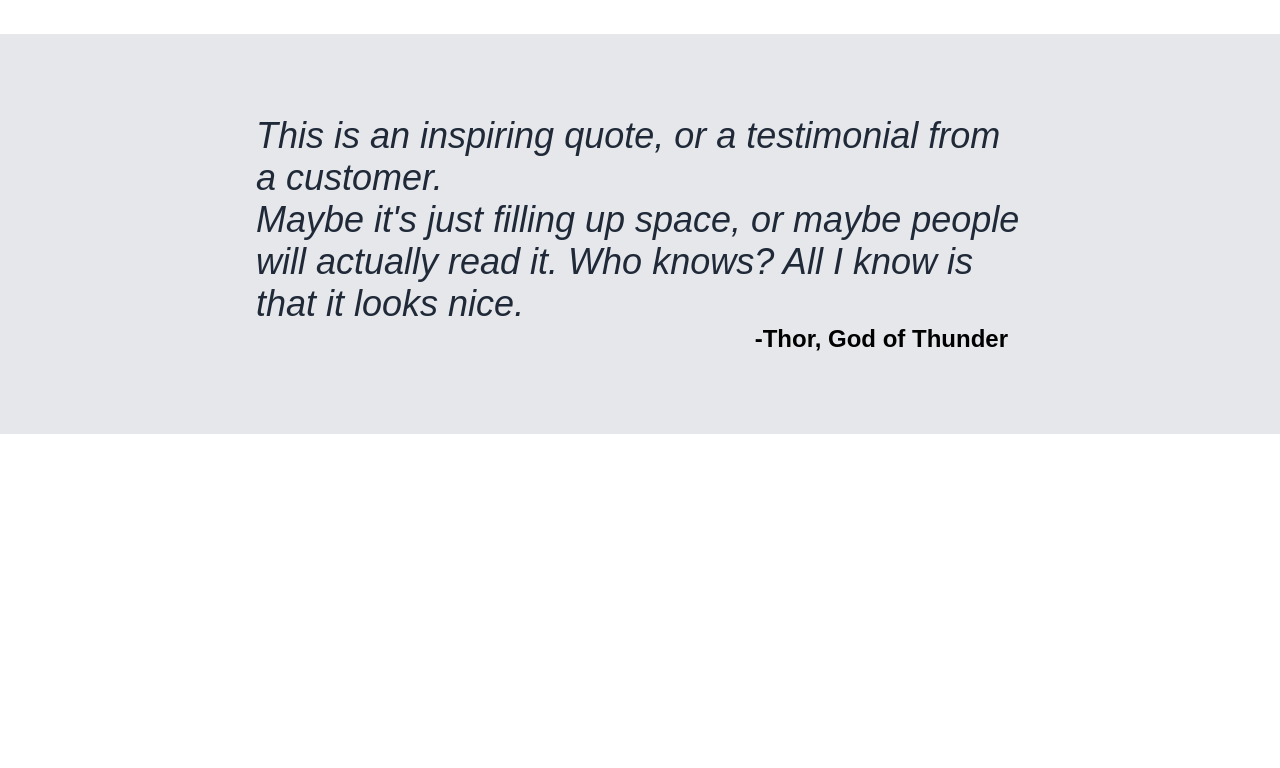
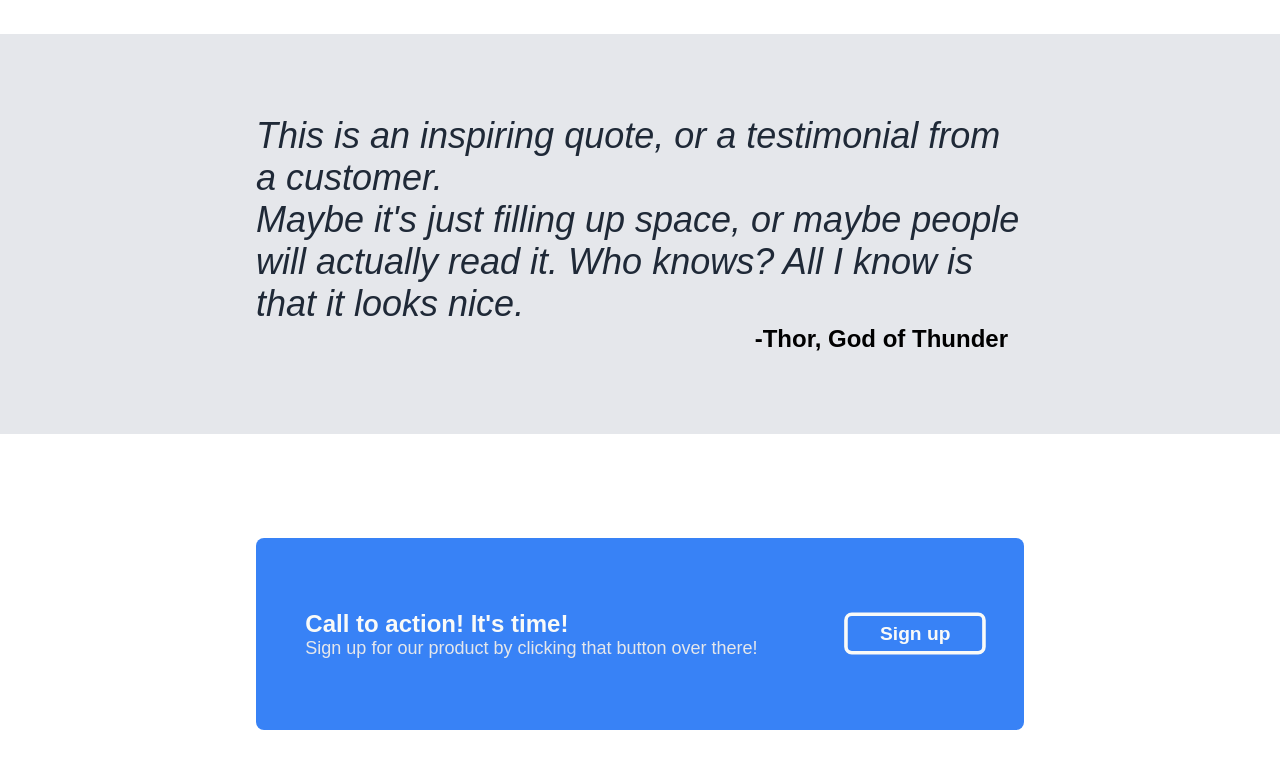
Before and after one commit to bqka/landingPage, a plain HTML site: page index.html in a window 1280 px wide. Shown: the part 862-1630 px from the top of the page. Drawn offline with Linux system fonts and the light colour scheme.

Commit message:
Container 4 done

```diff
--- a/index.html
+++ b/index.html
@@ -51,7 +51,17 @@
             <div class="quote-text">This is an inspiring quote, or a testimonial from a customer. <br>Maybe it's just filling up space, or maybe people will actually read it. Who knows? All I know is that it looks nice.</div>
             <div class="quote-author">-Thor, God of Thunder</div>
         </div>
-        <div class="container"></div>
+        <div class="container" id="four">
+            <div class="child-container">
+                <div class="box">
+                    <div class="hero">Call to action! It's time!</div>
+                    <div class="hero-sec">Sign up for our product by clicking that button over there!</div>
+                </div>
+                <div class="button-container">
+                    <button>Sign up</button>
+                </div>
+            </div>
+        </div>
     </div>
     <div class="footer"></div>
 </body>
--- a/styles.css
+++ b/styles.css
@@ -156,6 +156,47 @@ button{
     padding-right: 1rem;
 }
 
+#four{
+    align-items: center;
+}
+
+#four > .child-container{
+    display: flex;
+    background-color: #3882f6;
+    justify-content: space-around;
+    height: 12rem;
+    width: 100%;
+    border-radius: 0.5rem;
+}
+
+#four > .child-container > .box{
+    display: flex;
+    flex-direction: column;
+    font-family: Arial, Helvetica, sans-serif;
+    justify-content: center;
+}
+
+#four > .child-container > .box > .hero{
+    color: #f9faf8;
+    font-weight: bold;
+    font-size: 24px;
+}
+
+#four > .child-container > .box > .hero-sec{
+    color: #E5E7EB;
+    font-size: 18px;
+}
+
+#four > .child-container > .button-container{
+    display: flex;
+    align-items: center;
+}
+
+#four > .child-container > .button-container > button{
+    border: 3px solid #f9faf8;
+    scale: 1.2;
+}
+
 .container:nth-child(1){
     background-color: #1F2937;
 }
```
